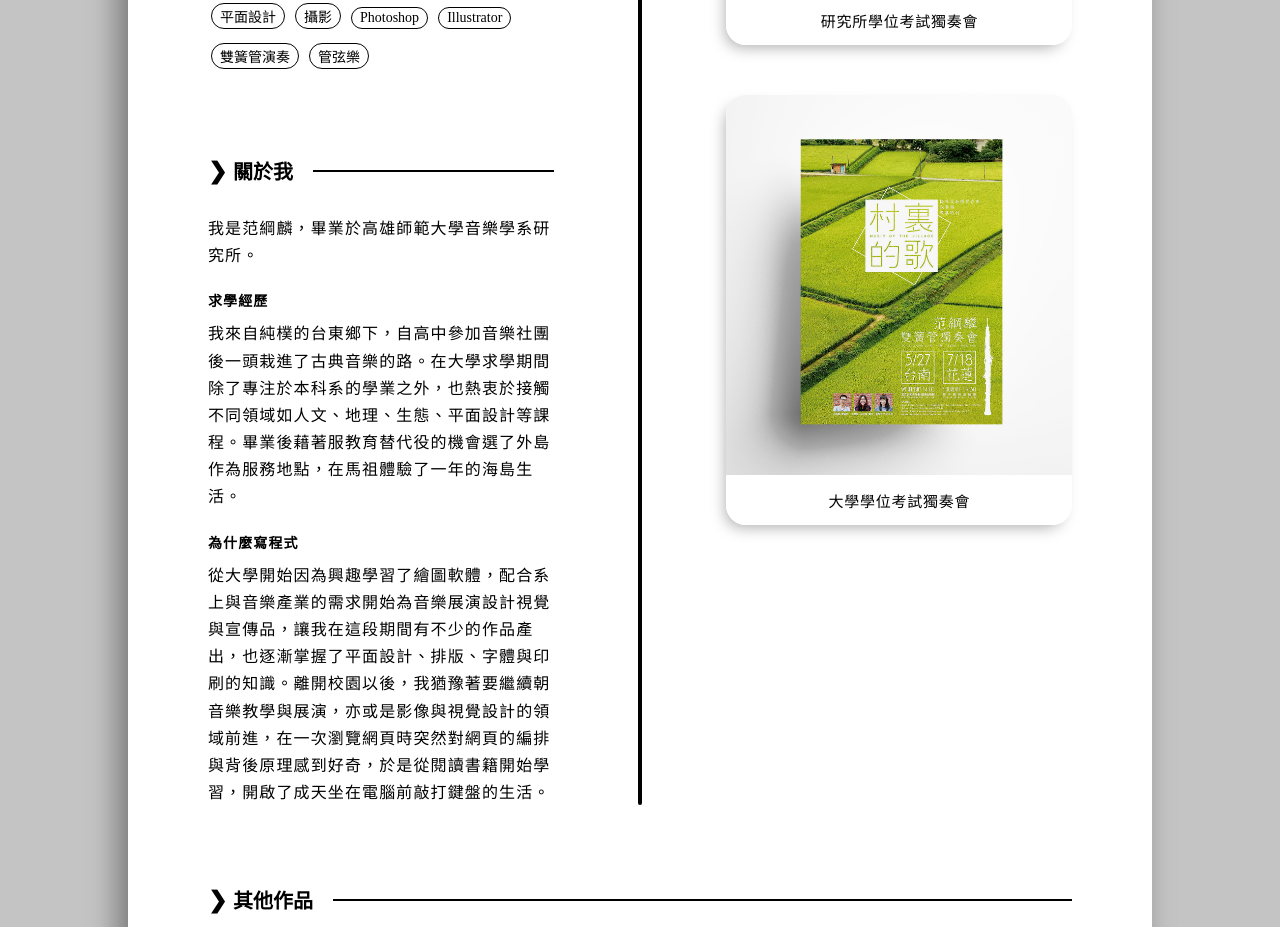
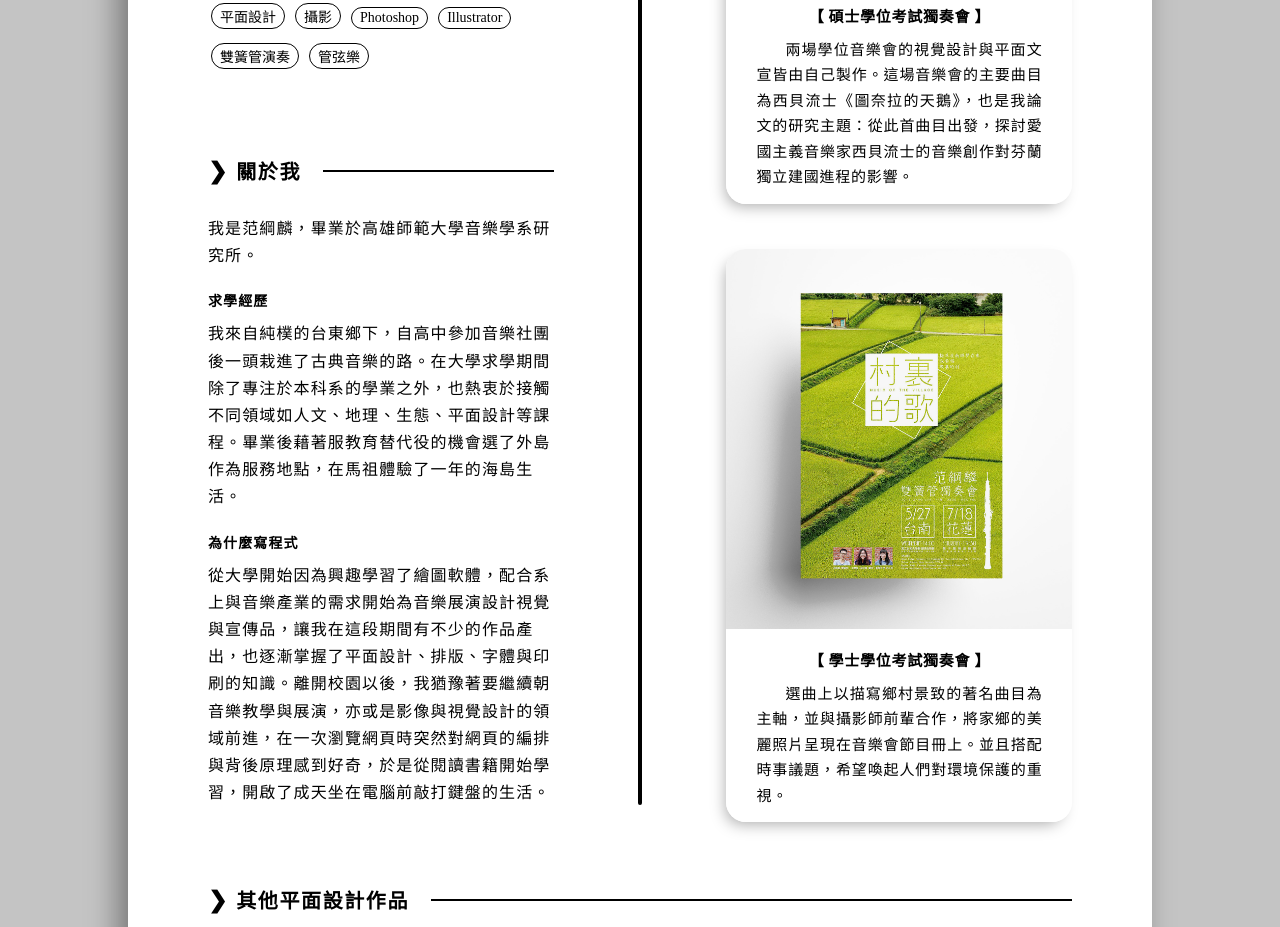
Before and after one commit to driedfishlin/-, a plain HTML site: page mine.html in a window 1280 px wide. Shown: the part 1573-2500 px from the top of the page. Drawn offline with Linux system fonts and the light colour scheme.

Commit message:
增加作品說明

```diff
--- a/all.scss
+++ b/all.scss
@@ -162,6 +162,7 @@ h2 {
     margin-top: 200px;
     height: 100%;
     h5 {
+        letter-spacing: 0.08em;
         font-size: 20px;
         margin: 0px 0 20px 0;
         font-family: 'Noto Serif TC', serif;
@@ -240,12 +241,12 @@ h2 {
         top: 17px;
     }
     .br {
-        height: 80px;
+        height: 70px;
     }
     .proCard {
         overflow: hidden;
         border-radius: 20px;
-        margin-bottom: 50px;
+        margin-bottom: 45px;
         box-shadow: -5px 7px 15px -5px #AAA;
     }
     img {
@@ -256,17 +257,29 @@ h2 {
         font-size: 15px;
         // color: white;
         background: #FFF;
-        height: 50px;
+        // height: 50px;
         width: 346px;
         font-family: 'Noto Sans TC';
-        font-weight: 400;
+        // font-weight: 400;
         text-align: center;
         letter-spacing: 0.05em;
+        .title {
+            font-weight: 600;
+            margin: 5px 0 10px 0;
+        }
+        .content {
+            text-align: justify;
+            font-size: 15px;
+            text-indent: 29px;
+            padding: 0 10px;
+            line-height: 1.7;
+        }
     }
 }
 
 .elseProt {
     h5 {
+        letter-spacing: 0.08em;
         font-size: 20px;
         margin: 0px 0 20px 0;
         font-family: 'Noto Serif TC', serif;
--- a/mine.html
+++ b/mine.html
@@ -91,13 +91,15 @@
 
                     <div class="proCard"><img src="img/p01.jpg" alt="作品">
                         <div class="description">
-                            <p>研究所學位考試獨奏會</p>
+                            <p class="title">【 碩士學位考試獨奏會 】</p>
+                            <p class="content">兩場學位音樂會的視覺設計與平面文宣皆由自己製作。這場音樂會的主要曲目為西貝流士《圖奈拉的天鵝》，也是我論文的研究主題：從此首曲目出發，探討愛國主義音樂家西貝流士的音樂創作對芬蘭獨立建國進程的影響。</p>
                         </div>
                     </div>
 
                     <div class="proCard"><img src="img/p02.jpg" alt="作品">
                         <div class="description">
-                            <p>大學學位考試獨奏會</p>
+                            <p class="title">【 學士學位考試獨奏會 】</p>
+                            <p class="content">選曲上以描寫鄉村景致的著名曲目為主軸，並與攝影師前輩合作，將家鄉的美麗照片呈現在音樂會節目冊上。並且搭配時事議題，希望喚起人們對環境保護的重視。</p>
                         </div>
                     </div>
 
@@ -106,7 +108,7 @@
 
             <!-- else protfolio -->
             <div class="elseProt">
-                <h5>其他作品</h5>
+                <h5>其他平面設計作品</h5>
                 <div class="hr"></div>
                 <div class="br"></div>
                 <div class="cards">
```
Also changed, not shown: dist/style/all.min.css, style/all.css, 2 other files.
